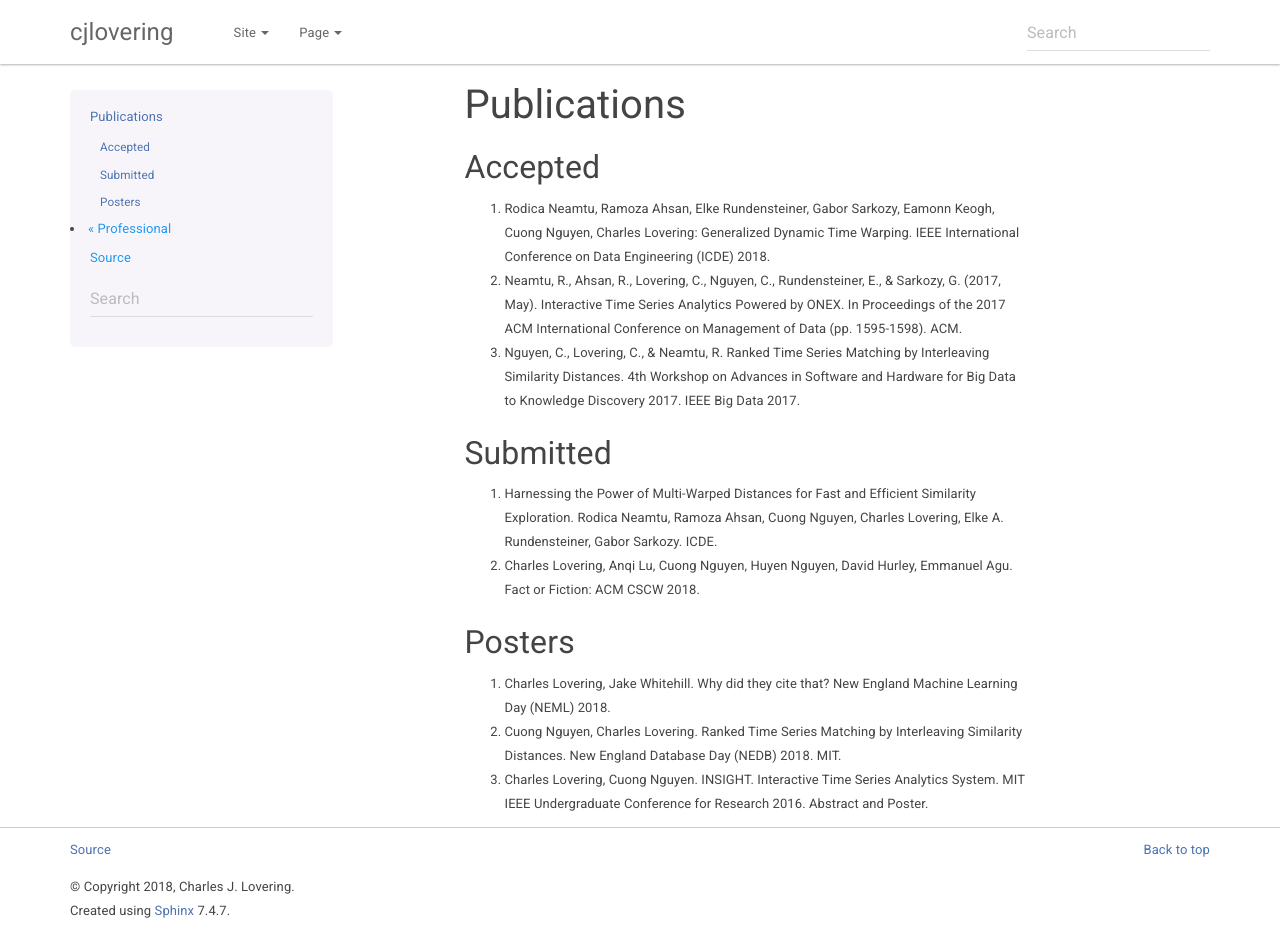
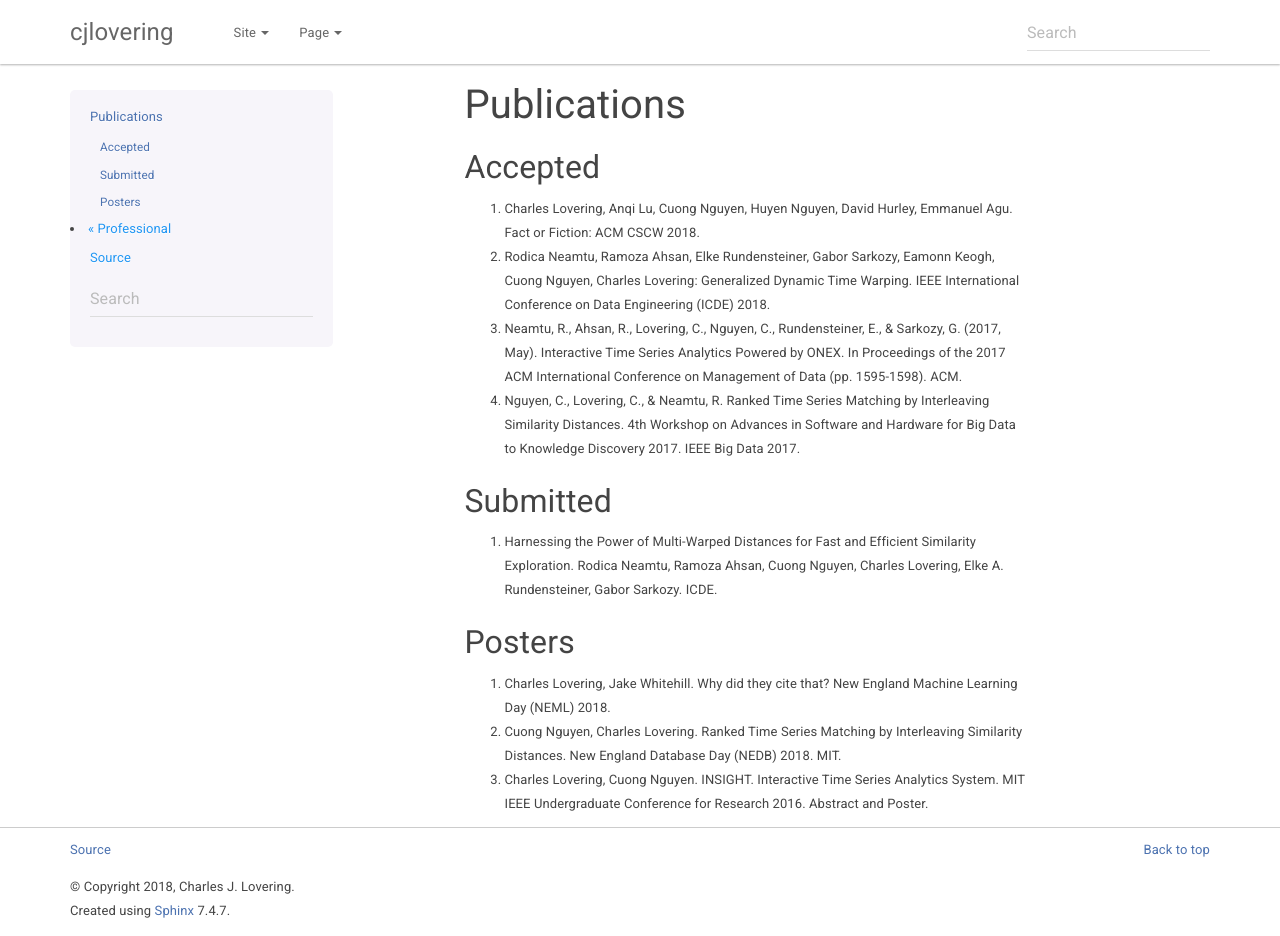
Before and after one commit to cjlovering/cjlovering.github.io, a Sphinx documentation site: the page built from docs/source/profile/publications.rst, in a window 1280 px wide and 936 px high. Built offline with Sphinx 7.4.7, drawn with Linux system fonts in a browser that asks for light colours; some of the changed lines change nothing that is shown.

Commit message:
update pubs

```diff
--- a/docs/source/profile/publications.rst
+++ b/docs/source/profile/publications.rst
@@ -3,14 +3,15 @@ Publications
 
 Accepted
 ~~~~~~~~
-1. Rodica Neamtu, Ramoza Ahsan, Elke Rundensteiner, Gabor Sarkozy, Eamonn Keogh, Cuong Nguyen, Charles Lovering: Generalized Dynamic Time Warping. IEEE International Conference on Data Engineering (ICDE) 2018.
-2. Neamtu, R., Ahsan, R., Lovering, C., Nguyen, C., Rundensteiner, E., & Sarkozy, G. (2017, May). Interactive Time Series Analytics Powered by ONEX. In Proceedings of the 2017 ACM International Conference on Management of Data (pp. 1595-1598). ACM.
-3. Nguyen, C., Lovering, C., & Neamtu, R. Ranked Time Series Matching by Interleaving Similarity Distances. 4th Workshop on Advances in Software and Hardware for Big Data to Knowledge Discovery 2017. IEEE Big Data 2017.
+
+1. Charles Lovering, Anqi Lu, Cuong Nguyen, Huyen Nguyen, David Hurley, Emmanuel Agu. Fact or Fiction: ACM CSCW 2018.
+2. Rodica Neamtu, Ramoza Ahsan, Elke Rundensteiner, Gabor Sarkozy, Eamonn Keogh, Cuong Nguyen, Charles Lovering: Generalized Dynamic Time Warping. IEEE International Conference on Data Engineering (ICDE) 2018.
+3. Neamtu, R., Ahsan, R., Lovering, C., Nguyen, C., Rundensteiner, E., & Sarkozy, G. (2017, May). Interactive Time Series Analytics Powered by ONEX. In Proceedings of the 2017 ACM International Conference on Management of Data (pp. 1595-1598). ACM.
+4. Nguyen, C., Lovering, C., & Neamtu, R. Ranked Time Series Matching by Interleaving Similarity Distances. 4th Workshop on Advances in Software and Hardware for Big Data to Knowledge Discovery 2017. IEEE Big Data 2017.
 
 Submitted
 ~~~~~~~~~
 1. Harnessing the Power of Multi-Warped Distances for Fast and Efficient Similarity Exploration. Rodica Neamtu, Ramoza Ahsan, Cuong Nguyen, Charles Lovering, Elke A. Rundensteiner, Gabor Sarkozy. ICDE.
-2. Charles Lovering, Anqi Lu, Cuong Nguyen, Huyen Nguyen, David Hurley, Emmanuel Agu. Fact or Fiction: ACM CSCW 2018.
 
 Posters
 ~~~~~~~
```
